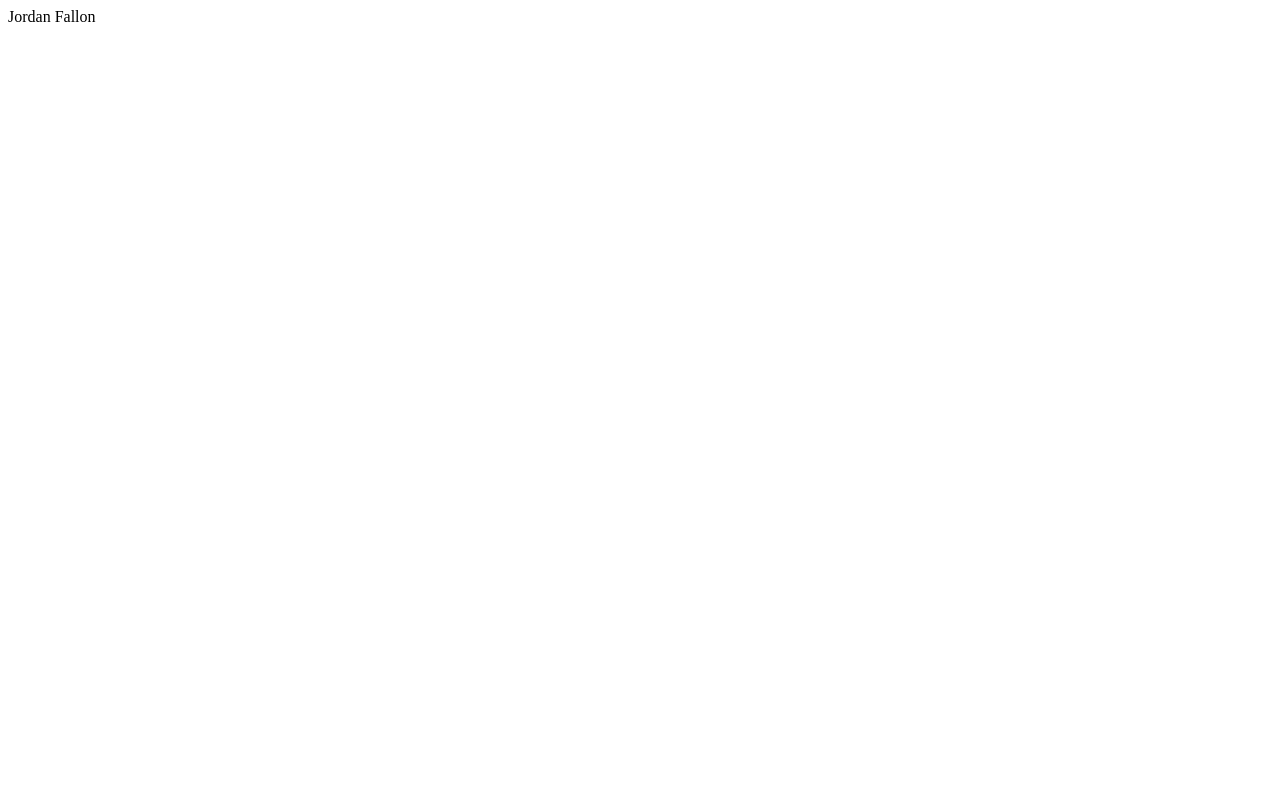
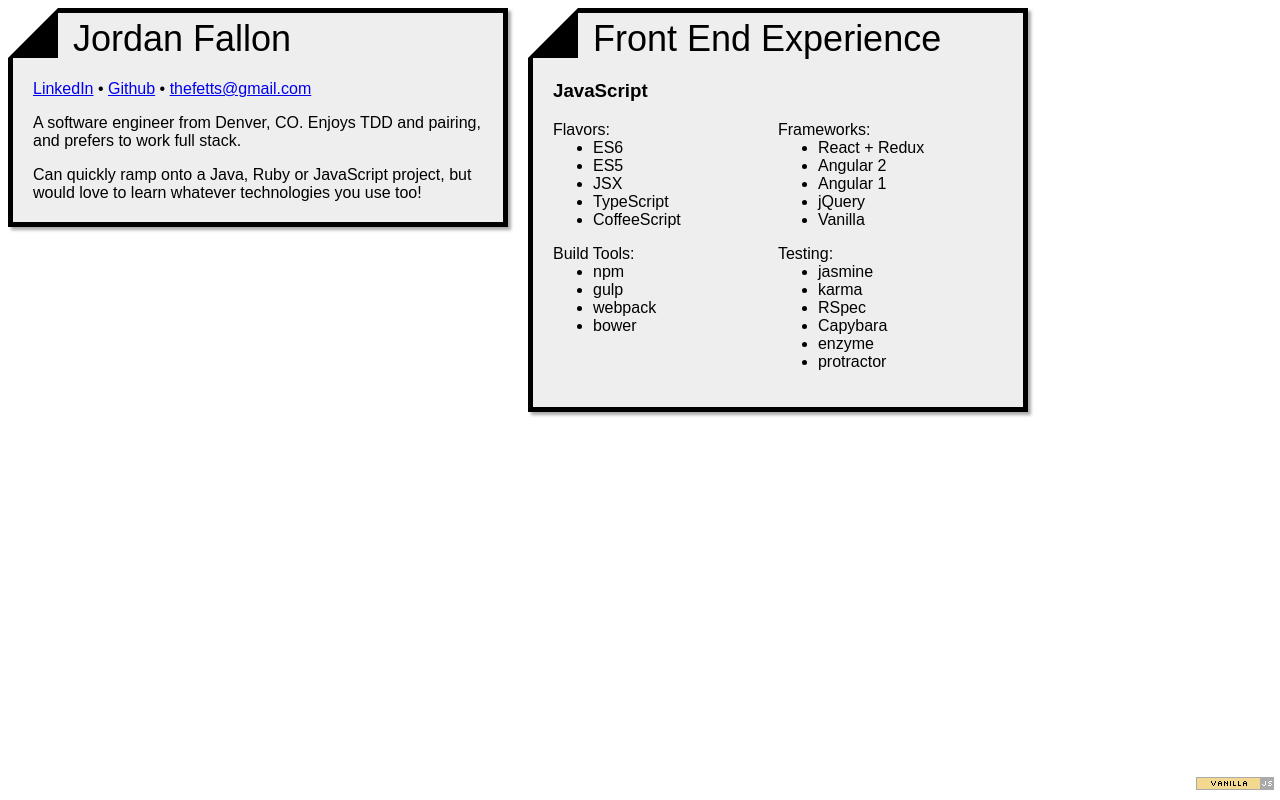
Before and after one commit to thefetts/thefetts.github.io, a plain HTML site: page index.html in a window 1280 px wide. Drawn offline with Linux system fonts and the light colour scheme.

Commit message:
Add some initial ideas for styles and a bit of content

```diff
--- a/index.html
+++ b/index.html
@@ -1 +1,73 @@
-Jordan Fallon
+<!DOCTYPE html>
+<html>
+<head>
+	<link rel="stylesheet" href="style.css"/>
+</head>
+<body>
+<div class="notecard">
+	<div class="notecard-content">
+		<div class="notecard-title">Jordan Fallon</div>
+		<div class="notecard-body">
+			<a href="https://linkedin.com/in/jordan-fallon-25988a1b">LinkedIn</a> &bull;
+			<a href="https://github.com/thefetts">Github</a> &bull;
+			<a href="mailto:thefetts@gmail.com">thefetts@gmail.com</a><br/>
+			<p>A software engineer from Denver, CO. Enjoys TDD and pairing, and prefers to work full stack.</p>
+			<p>Can quickly ramp onto a Java, Ruby or JavaScript project, but would love to learn whatever technologies
+				you use too!</p>
+		</div>
+	</div>
+</div>
+
+<div class="notecard">
+	<div class="notecard-content">
+		<div class="notecard-title">Front End Experience</div>
+		<div class="notecard-body">
+			<h3>JavaScript</h3>
+			<div class="half-width">
+				Flavors:
+				<ul>
+					<li>ES6</li>
+					<li>ES5</li>
+					<li>JSX</li>
+					<li>TypeScript</li>
+					<li>CoffeeScript</li>
+				</ul>
+			</div>
+			<div class="half-width">
+				Frameworks:
+				<ul>
+					<li>React + Redux</li>
+					<li>Angular 2</li>
+					<li>Angular 1</li>
+					<li>jQuery</li>
+					<li>Vanilla</li>
+				</ul>
+			</div>
+			<div class="half-width">
+				Build Tools:
+				<ul>
+					<li>npm</li>
+					<li>gulp</li>
+					<li>webpack</li>
+					<li>bower</li>
+				</ul>
+			</div>
+			<div class="half-width">
+				Testing:
+				<ul>
+					<li>jasmine</li>
+					<li>karma</li>
+					<li>RSpec</li>
+					<li>Capybara</li>
+					<li>enzyme</li>
+					<li>protractor</li>
+				</ul>
+			</div>
+		</div>
+	</div>
+</div>
+<div class="bottom-right">
+	<img src="vanilla.png" title="Powered by Vanilla.js"/>
+</div>
+</body>
+</html>
--- /dev/null
+++ b/style.css
@@ -0,0 +1,54 @@
+body {
+	font-family: Arial, serif;
+}
+
+ul {
+	margin-top: 0;
+}
+
+.notecard {
+	background-color: #eee;
+	width: 500px;
+	position: relative;
+	margin-bottom: 20px;
+	margin-right: 20px;
+	box-shadow: 3px 3px 3px #aaa;
+	float: left;
+}
+
+.notecard:after {
+	content: '';
+	position: absolute;
+	top: 0;
+	left: 0;
+	border-top: 50px solid white;
+	border-right: 50px solid black;
+	width: 0;
+}
+
+.notecard-content {
+	border: 5px solid black;
+	width: 490px;
+}
+
+.notecard-title {
+	margin-left: 60px;
+	margin-top: 5px;
+	font-size: 36px;
+}
+
+.notecard-body {
+	margin: 20px;
+}
+
+.half-width {
+	width: 49%;
+	display: inline-block;
+	vertical-align: top;
+}
+
+.bottom-right {
+	position: fixed;
+	bottom: 5px;
+	right: 5px;
+}
```
Also changed, not shown: vanilla.png (added).
